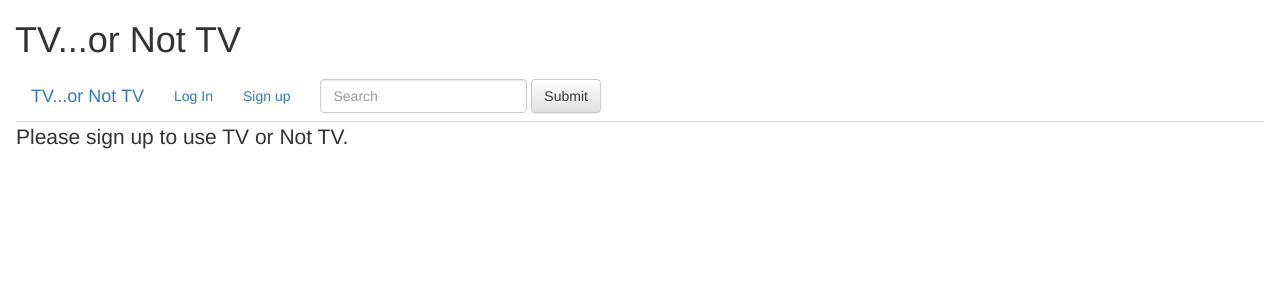
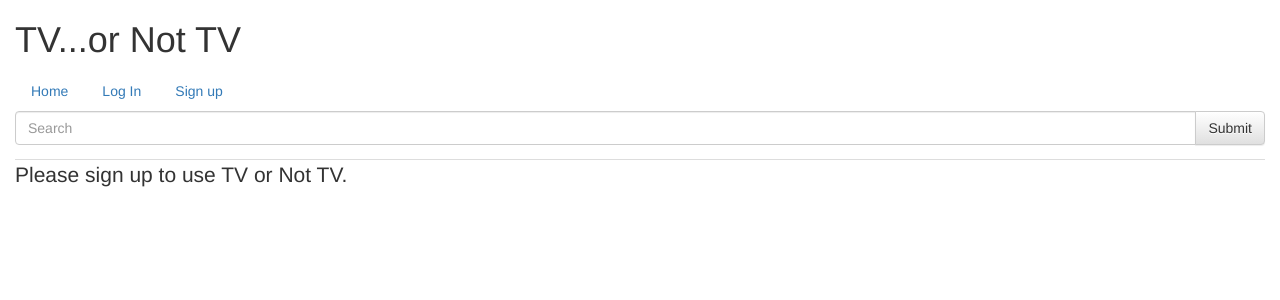
Before and after one commit to saramartinez/tv-or-not-tv, a Flask app: page / in a window 1280 px wide. Shown: the top 300 px of the page. Run offline with Flask 2, Linux system fonts and the light colour scheme; parts of the project's set-up code (start-up, migrations or seed data) failed here and were passed over; some libraries are stand-ins or nearby versions.

Commit message:
Styling changes to nav

```diff
--- a/templates/base.html
+++ b/templates/base.html
@@ -14,37 +14,30 @@
 
   <h1>TV...or Not TV</h1>
 
-  <nav class="navbar navbar-tabs">
-    <!-- Brand and toggle get grouped for better mobile display -->
-    <div class="navbar-header">
-      <button type="button" class="navbar-toggle collapsed" data-toggle="collapse" data-target="#bs-example-navbar-collapse-1">
-        <span class="sr-only">Toggle navigation</span>
-        <span class="icon-bar"></span>
-        <span class="icon-bar"></span>
-        <span class="icon-bar"></span>
-      </button>
-      <a class="navbar-brand" href="/">TV...or Not TV</a>
-    </div>
-<!-- Collect the nav links, forms, and other content for toggling -->
-    <div class="collapse navbar-collapse nav nav-tabs" id="bs-example-navbar-collapse-1">
-      <ul class="nav navbar-nav">
+<nav class="nav nav-right">
+<ul class="nav nav-tabs">
+<li role="presentation"><a href="/">Home</a></li>
 {% if not session['logged_in'] %}
-<li><a href="/login">Log In</a></li>
-<li><a href="/signup">Sign up</a></li>
+<li role="presentation"><a href="/login">Log In</a></li>
+<li role="presentation"><a href="/signup">Sign up</a></li>
 {% endif %}
 {% if session['logged_in'] %}
-<li><a href="/favorites/{{ session['id'] }}">Favorites</a></li>
-<li><a href="/schedule/{{ session['id'] }}">TV Listings</a></li>
-<li><a href="/settings/{{ session['id'] }}">Settings</a></li>
-<li><a href="/logout">Log out</a></li>
+<li role="presentation"><a href="/favorites/{{ session['id'] }}">Favorites</a></li>
+<li role="presentation"><a href="/schedule/{{ session['id'] }}">TV Listings</a></li>
+<li role="presentation"><a href="/settings/{{ session['id'] }}">Settings</a></li>
+<li role="presentation"><a href="/logout">Log out</a></li>
 {% endif %}
-<form class="navbar-form navbar-right" action="{{ url_for("search") }}" method="POST" role="search">
-        <div class="form-group">
-          <input type="text" name="query" class="form-control" placeholder="Search">
-        </div>
-        <button type="submit" class="btn btn-default">Submit</button>
+<li role="presentation">
+<form class="nav nav-form" action="{{ url_for("search") }}" method="POST" role="search">
+<div class="form-group">
+<div class="input-group">
+        <input type="text" name="query" class="form-control" placeholder="Search">
+<span class="input-group-btn">
+       <button type="submit" class="btn btn-default nav-btn">Submit</button></span></div></div>
       </form>
-</ul></div>
+</li></ul>
+</nav>
+
 {% with messages = get_flashed_messages() %}
 {% if messages %}
 {% for message in messages %}
```
Also changed, not shown: templates/schedule.html (line endings or trailing spaces).
